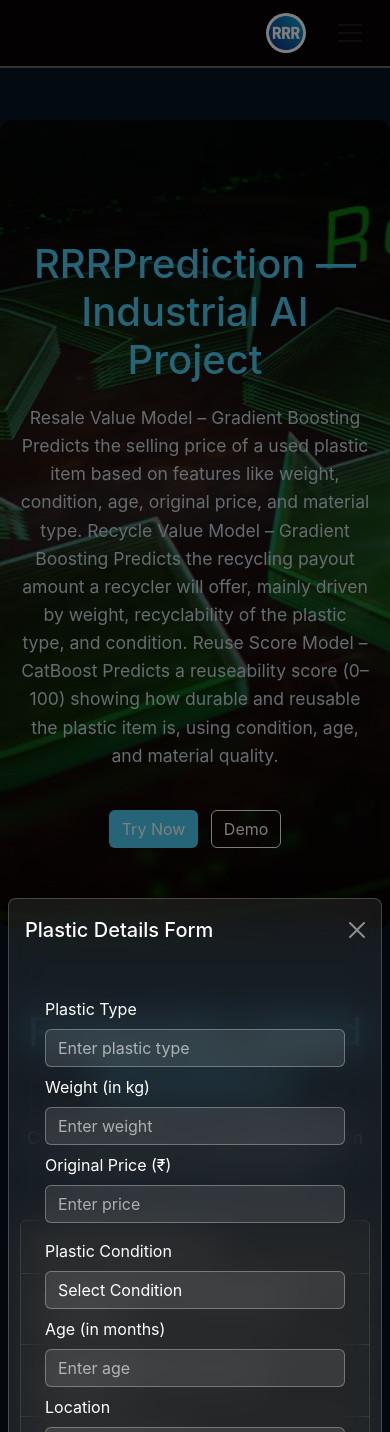
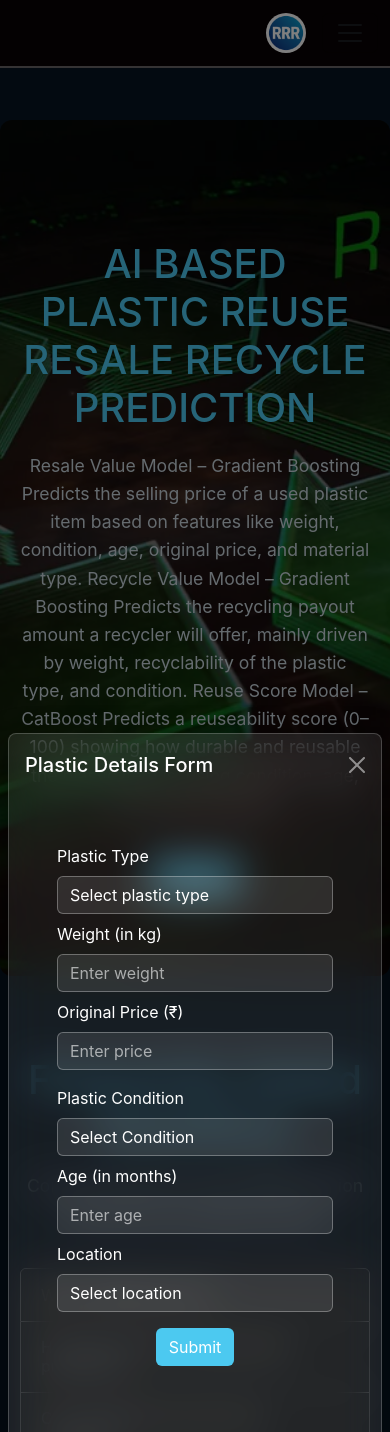
Before and after one commit to Mounikapatheparapu/AI-Based-plastic-reuse-recycle-resale-prediction, a Flask app: page /ourai in a window 390 px wide, after a click on "Try Now". Shown: the top 1432 px of the page. Run offline with Flask 3, Linux system fonts and the light colour scheme; some libraries are stand-ins or nearby versions.

Commit message:
Initial commit

```diff
--- a/templates/index.html
+++ b/templates/index.html
@@ -335,7 +335,7 @@
     <div class="ai-inner">
       <section class="ai-panel" aria-labelledby="ai-heading">
         <div class="ai-header">
-          <h2 id="ai-heading">About Our AI Technology</h2>
+          <h2 id="ai-heading">AI Technology</h2>
           <p>
             Our approach to industrial AI focuses on delivering reliable, secure, and maintainable machine-learning systems.
             From data collection and model training to deployment and monitoring, each component is designed for production-grade performance and compliance.
--- a/templates/ourai.html
+++ b/templates/ourai.html
@@ -174,36 +174,19 @@ color: #071523;
   box-shadow: none !important;
 }
 
-/* Horizontal slide panel animation */
+/* Horizontal slide panel animation kept for result switching, but modal now shows form + video side-by-side */
 .panel-wrap {
   display: flex;
-  width: 200%; /* double width: form + result */
-  transition: transform 0.5s ease-in-out;
-}
-
-.panel {
-  width: 50%; /* each panel takes half of the wrap */
-}
-
-.panel-wrap.show-result {
-  transform: translateX(-50%); /* slide to result section */
-}
-
-.panel-wrap {
-  display: flex;
-  width: 200%;
-  transition: transform 0.5s ease-in-out;
+  width: 100%;
+  gap: 0;
 }
 
 .panel {
   width: 50%;
+  min-height: 220px;
 }
 
-.panel-wrap.show-result {
-  transform: translateX(-50%);
-}
-
-/* Responsive video wrapper for demo modal */
+/* Responsive video wrapper for demo modal and try modal's right panel */
 .video-wrapper {
   position: relative;
   padding-bottom: 56.25%; /* 16:9 */
@@ -215,6 +198,13 @@ color: #071523;
 .video-wrapper iframe {
   position: absolute;
   top: 0; left: 0; width: 100%; height: 100%;
+}
+
+/* small tweak so form scrolls nicely on small screens */
+.modal-body .panel { padding: 12px; }
+@media (max-width: 768px) {
+  .panel { width: 100%; }
+  .panel-wrap { flex-direction: column; }
 }
   </style>
 </head>
@@ -242,7 +232,7 @@ color: #071523;
 
 <!-- HERO / SUMMARY -->
 <section class="section-wrapper hero-section">
-  <h2 class="section-title">RRRPrediction — Industrial AI Project</h2>
+  <h2 class="section-title">AI BASED PLASTIC REUSE RESALE RECYCLE PREDICTION  </h2>
   <p class="section-desc">
     Resale Value Model – Gradient Boosting
 Predicts the selling price of a used plastic item based on features like weight, condition, age, original price, and material type.
@@ -254,45 +244,9 @@ Reuse Score Model – CatBoost
 Predicts a reuseability score (0–100) showing how durable and reusable the plastic item is, using condition, age, and material quality.
 
   </p>
+  <!-- Try Now button kept. Demo button REMOVED per your request. -->
   <button class="btn btn-custom text-white" data-bs-toggle="modal" data-bs-target="#tryNowModal">Try Now</button>
-  <!-- NEW DEMO BUTTON (added beside Try Now) -->
-  <button class="btn btn-outline-light ms-2" data-bs-toggle="modal" data-bs-target="#demoModal">Demo</button>
 </section>
-
-<!-- FULL STACK & DATA SCIENCE SIDE BY SIDE -->
-<!-- <section class="section-wrapper">
-  <div class="container">
-    <h2 class="section-title text-center">Our Work</h2>
-    <p class="section-desc text-center">
-      RRRPrediction combines robust Full Stack Development with advanced Data Science to deliver enterprise-ready AI solutions.
-    </p>
-
-    <div class="row mt-4 g-4">
-      <div class="col-lg-6 col-md-12">
-        <div class="ai-card h-100">
-          <h4>Full Stack Development</h4>
-          <p>We built a responsive and scalable web interface to interact with our AI model, including secure APIs, dashboards, and real-time predictions.</p>
-          <ul>
-            <li><strong>Frontend:</strong> HTML, CSS, Bootstrap, JavaScript</li>
-            <li><strong>Backend:</strong> Python Flask, API endpoints</li>
-            <li><strong>Database:</strong> SQL/NoSQL for smooth data retrieval</li>
-          </ul>
-        </div>
-      </div>
-      <div class="col-lg-6 col-md-12">
-        <div class="ai-card h-100">
-          <h4>Data Science</h4>
-          <p>Our AI model uses state-of-the-art ML techniques to predict industrial outcomes with high accuracy and reliability.</p>
-          <ul>
-            <li><strong>Data Collection:</strong> Cleaned and prepared industrial datasets</li>
-            <li><strong>Model Training:</strong> Machine learning algorithms & hyperparameter tuning</li>
-            <li><strong>Deployment & Monitoring:</strong> Integrated AI with real-time monitoring</li>
-          </ul>
-        </div>
-      </div>
-    </div>
-  </div>
-</section> -->
 
 <!-- FAQ SECTION -->
 <section class="section-wrapper">
@@ -369,7 +323,6 @@ Predicts a reuseability score (0–100) showing how durable and reusable the pla
   </div>
 </section>
 
-
 <!-- FOOTER -->
  <footer class="site-footer">
     <div class="footer-inner">
@@ -414,8 +367,8 @@ Predicts a reuseability score (0–100) showing how durable and reusable the pla
       </div>
     </div>
   </footer>
-<!-- MODAL -->
-<!-- MODAL: REPLACE YOUR OLD tryNowModal BLOCK WITH THIS ONE -->
+
+<!-- MODAL: TRY NOW (form left, video right) -->
 <div class="modal fade" id="tryNowModal" tabindex="-1" aria-labelledby="tryNowModalLabel" aria-hidden="true">
   <div class="modal-dialog modal-dialog-centered modal-lg">
     <div class="modal-content bg-dark text-white">
@@ -425,18 +378,29 @@ Predicts a reuseability score (0–100) showing how durable and reusable the pla
       </div>
 
       <div class="modal-body">
+        <!-- side-by-side: left = form, right = video -->
         <div class="panel-wrap" id="panelWrap">
 
-          <!-- FORM PANEL: visible first -->
-          <div class="panel form-panel" id="formPanel" style="position:relative; transform:translateX(0);">
+          <!-- LEFT: FORM -->
+          <div class="panel form-panel" id="formPanel">
             <div class="form-container">
               <form id="plasticForm" class="row g-2">
                 <!-- left column (3 inputs) -->
                 <div class="col-sm-6">
-                  <div class="mb-2">
-                    <label for="plasticType" class="form-label">Plastic Type</label>
-                    <input type="text" id="plasticType" class="form-control" placeholder="Enter plastic type" autocomplete="off">
-                  </div>
+                 <div class="mb-2">
+                 <label for="plasticType" class="form-label">Plastic Type</label>
+                  <select id="plasticType" class="form-control">
+                  <option value="" disabled selected>Select plastic type</option>
+                  <option class="op" value="PET">PET (Polyethylene Terephthalate)</option>
+                  <option class="op" value="HDPE">HDPE (High-Density Polyethylene)</option>
+                  <option class="op" value="PVC">PVC (Polyvinyl Chloride)</option>
+                  <option class="op" value="LDPE">LDPE (Low-Density Polyethylene)</option>
+                  <option class="op" value="PP">PP (Polypropylene)</option>
+                 <option class="op" value="PS">PS (Polystyrene)</option>
+                 <option class="op" value="Other">ABS</option>
+                  </select>
+                </div>
+
 
                   <div class="mb-2">
                     <label for="weight" class="form-label">Weight (in kg)</label>
@@ -468,37 +432,54 @@ Predicts a reuseability score (0–100) showing how durable and reusable the pla
                   </div>
 
                   <div class="mb-2">
-                    <label for="location" class="form-label">Location</label>
-                    <input type="text" id="location" class="form-control" placeholder="Enter location" autocomplete="off">
-                  </div>
+  <label for="location" class="form-label">Location</label>
+  <select id="location" class="form-control">
+    <option value="" disabled selected>Select location</option>
+    <option class="op" value="Hyderabad">Hyderabad</option>
+    <option class="op" value="Bangalore">Bangalore</option>
+    <option class="op" value="Chennai">Chennai</option>
+    <option class="op" value="Mumbai">Mumbai</option>
+    <option class="op" value="Pune">Pune</option>
+    <option class="op" value="Delhi">Delhi</option>
+    <option class="op" value="Kolkata">Kolkata</option>
+  </select>
+</div>
+
                 </div>
 
                 <!-- Submit button full width -->
                 <div class="col-12 text-center mt-2">
                   <button type="button" class="btn btn-custom text-white" id="predictBtn">Submit</button>
                 </div>
+
+                <!-- result area below form (keeps result visible inside left panel) -->
+                <div class="col-12 mt-3">
+                  <div id="resultContent"></div>
+                </div>
               </form>
             </div>
           </div>
 
-          <!-- RESULT PANEL -->
-          <div class="panel result-panel" id="resultPanel" style="position:relative; transform:translateX(100%);">
-            <div class="p-2">
-              <div id="resultContent"></div>
-
-              <div class="d-flex justify-content-between mt-3">
-                <button type="button" class="btn btn-custom text-white" id="closeModalBtn" data-bs-dismiss="modal">Close</button>
-              </div>
+          <!-- RIGHT: VIDEO -->
+          <div class="panel" id="videoPanel" style="display:flex;align-items:center;justify-content:center;">
+            <div class="video-wrapper" style="width:100%;">
+              <video controls playsinline preload="metadata" poster="{{ url_for('static', filename='assets/demo-poster.jpg') }}">
+                <source src="{{ url_for('static', filename='assets/demo.mp4') }}" type="video/mp4">
+                Your browser does not support the video tag. You can <a href="{{ url_for('static', filename='assets/demo.mp4') }}">download the demo</a>.
+              </video>
             </div>
           </div>
 
         </div> <!-- /.panel-wrap -->
       </div> <!-- /.modal-body -->
+      <div class="modal-footer border-0">
+        <button type="button" class="btn btn-light" data-bs-dismiss="modal">Close</button>
+      </div>
     </div>
   </div>
 </div>
 
-<!-- DEMO VIDEO MODAL (NEW) -->
+<!-- DEMO VIDEO MODAL retained (you removed only the demo button) -->
 <div class="modal fade" id="demoModal" tabindex="-1" aria-labelledby="demoModalLabel" aria-hidden="true">
   <div class="modal-dialog modal-dialog-centered modal-xl">
     <div class="modal-content bg-dark text-white">
@@ -508,11 +489,8 @@ Predicts a reuseability score (0–100) showing how durable and reusable the pla
       </div>
       <div class="modal-body">
         <div class="video-wrapper">
-          <!-- Replace the source below with your static file path or a remote URL -->
           <video controls playsinline preload="metadata" poster="{{ url_for('static', filename='assets/demo-poster.jpg') }}">
             <source src="{{ url_for('static', filename='assets/demo.mp4') }}" type="video/mp4">
-            <!-- Fallback: You can embed a YouTube iframe by uncommenting below and commenting out the <video> tag -->
-            <!-- <iframe src="https://www.youtube.com/embed/VIDEO_ID" title="Demo" frameborder="0" allow="accelerometer; autoplay; clipboard-write; encrypted-media; gyroscope; picture-in-picture" allowfullscreen></iframe> -->
             Your browser does not support the video tag. You can <a href="{{ url_for('static', filename='assets/demo.mp4') }}">download the demo</a>.
           </video>
         </div>
@@ -525,53 +503,30 @@ Predicts a reuseability score (0–100) showing how durable and reusable the pla
 </div>
 
 <script>
-/* Modal form behavior: horizontal form, submit -> slide to result panel, back -> slide to form.
-   This script assumes your page already includes Bootstrap JS. It resets to form when modal opens.
-*/
-
+/* Modal behavior: on open show the left form + right video. Submit posts to /predict (keeps your original behavior). */
 (function(){
   const panelWrap = document.getElementById('panelWrap');
   const resultContent = document.getElementById('resultContent');
   const predictBtn = document.getElementById('predictBtn');
-  const backToFormBtn = document.getElementById('backToFormBtn');
   const tryNowModalEl = document.getElementById('tryNowModal');
 
-  // Show form panel (remove 'show-result' class) — safe reset function
-  function showFormPanel() {
-    panelWrap.classList.remove('show-result');
-    // ensure transform states for better fallback
+  function resetFormPanel() {
+    // ensure left form visible (we use two static panels side-by-side)
     document.getElementById('formPanel').style.transform = 'translateX(0)';
-    document.getElementById('resultPanel').style.transform = 'translateX(100%)';
-    // clear previous result
+    document.getElementById('videoPanel').style.transform = 'translateX(0)';
     resultContent.innerHTML = '';
   }
 
-  // show result panel
-  function showResultPanel() {
-    panelWrap.classList.add('show-result');
-    document.getElementById('formPanel').style.transform = 'translateX(-100%)';
-    document.getElementById('resultPanel').style.transform = 'translateX(0)';
-  }
-
-  // reset when modal opens: ensure form visible and focus first field
   tryNowModalEl.addEventListener('show.bs.modal', function () {
-    showFormPanel();
+    resetFormPanel();
     setTimeout(()=> document.getElementById('plasticType').focus(), 200);
   });
 
-  // ensure reset on hidden as well
   tryNowModalEl.addEventListener('hidden.bs.modal', function () {
-    showFormPanel();
+    resetFormPanel();
   });
 
-  // Back button -> return to form (keeps values)
-  //backToFormBtn.addEventListener('click', function(e){
-    //e.preventDefault();
-    //showFormPanel();
-    //setTimeout(()=> document.getElementById('plasticType').focus(), 300);
-  //});
-
-  // Submit: validation + request (same behavior as earlier). Slides to result panel showing errors or results.
+  // Submit: validation + request (keeps same API call and result rendering)
   predictBtn.addEventListener('click', async function(e){
     e.preventDefault();
     const btn = this;
@@ -589,28 +544,24 @@ Predicts a reuseability score (0–100) showing how durable and reusable the pla
     // validations
     if (!ptype) {
       resultContent.innerHTML = '<div class="alert alert-danger mb-0">Please enter the plastic type.</div>';
-      showResultPanel();
       btn.disabled = false;
       btn.innerText = origText;
       return;
     }
     if (!condition) {
       resultContent.innerHTML = '<div class="alert alert-danger mb-0">Please select the plastic condition.</div>';
-      showResultPanel();
       btn.disabled = false;
       btn.innerText = origText;
       return;
     }
     if (weight === "" || isNaN(Number(weight)) || Number(weight) <= 0) {
       resultContent.innerHTML = '<div class="alert alert-danger mb-0">Please enter a valid weight (>0).</div>';
-      showResultPanel();
       btn.disabled = false;
       btn.innerText = origText;
       return;
     }
     if (age === "" || isNaN(Number(age)) || Number(age) < 0) {
       resultContent.innerHTML = '<div class="alert alert-danger mb-0">Please enter a valid age (>=0).</div>';
-      showResultPanel();
       btn.disabled = false;
       btn.innerText = origText;
       return;
@@ -629,7 +580,6 @@ Predicts a reuseability score (0–100) showing how durable and reusable the pla
         let txt = 'Server error';
         try { const j = await resp.json(); txt = j.error || j.details || JSON.stringify(j); } catch (err) {}
         resultContent.innerHTML = `<div class="alert alert-danger mb-0">Prediction failed: ${escapeHtml(txt)}</div>`;
-        showResultPanel();
       } else {
         const res = await resp.json();
         const resale = res.resale_value ?? res.resale ?? 'N/A';
@@ -644,27 +594,27 @@ Predicts a reuseability score (0–100) showing how durable and reusable the pla
             <p><strong>Reuse Score:</strong> ${escapeHtml(String(reuse))}</p>
           </div>
         `;
-        showResultPanel();
       }
     } catch (err) {
       console.error(err);
       resultContent.innerHTML = `<div class="alert alert-danger mb-0">Unexpected error: ${escapeHtml(err.message || String(err))}</div>`;
-      showResultPanel();
     } finally {
       btn.disabled = false;
       btn.innerText = origText;
     }
   });
 
-  // simple HTML escape utility
+  // small escape helper
   function escapeHtml(str) {
     if (str === null || str === undefined) return '';
     return String(str).replaceAll('&','&amp;').replaceAll('<','&lt;').replaceAll('>','&gt;').replaceAll('"','&quot;').replaceAll("'",'&#39;');
   }
+
+  // dynamic year in footer
+  try { document.getElementById("year").innerText = new Date().getFullYear(); } catch(e){}
+
 })();
-panelWrap.classList.add('show-result');
 </script>
-
 
 <!-- Bootstrap JS -->
 <script src="https://cdn.jsdelivr.net/npm/bootstrap@5.3.0/dist/js/bootstrap.bundle.min.js"></script>
```
Also changed, not shown: templates/about.html (+4 -3 lines).
